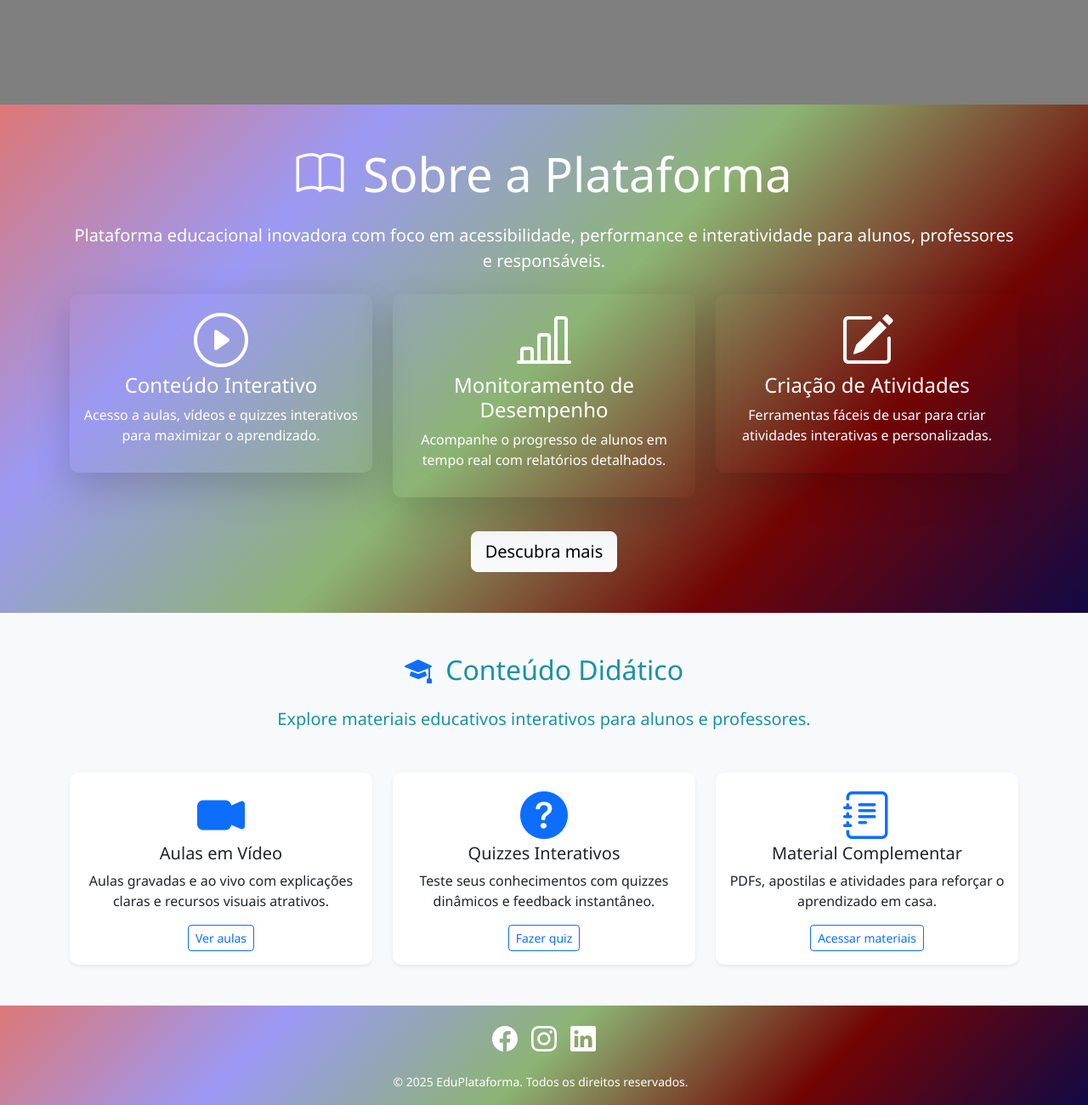
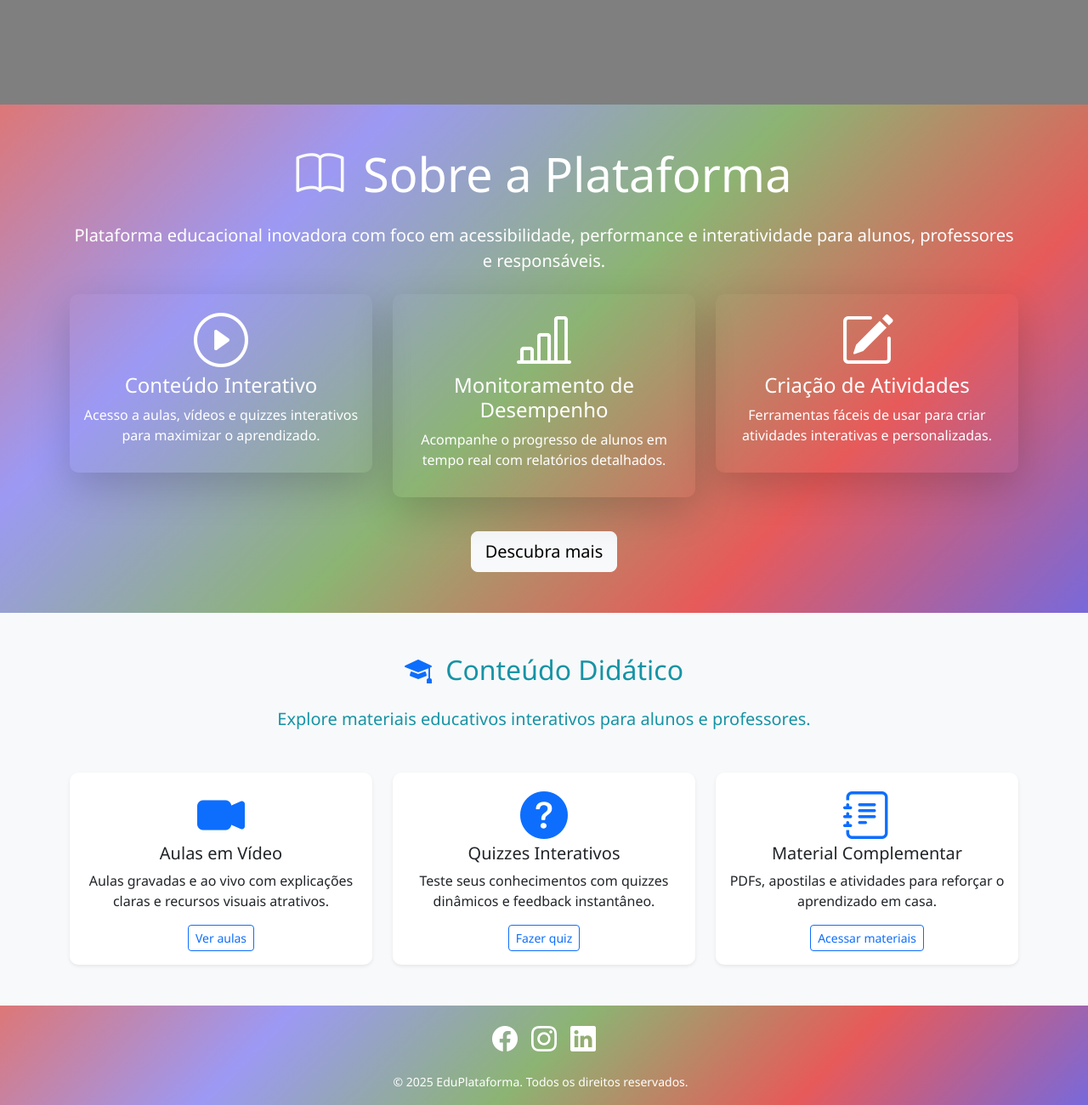
Before and after one commit to franciscomateusrodriguescastro/Projeto-Aplicado-Multiplataforma---Etapa-2, a plain HTML site: page conteudo.html in a window 1280 px wide. Shown: the part 517-1817 px from the top of the page at 85% size. Drawn offline with nearby package versions, Linux system fonts and the light colour scheme.

Commit message:
atualização 2.6.1

```diff
--- a/conteudo.html
+++ b/conteudo.html
@@ -54,7 +54,7 @@
   </section>
 
   <!-- Sobre -->
-  <section id="sobre" class="py-5" style="background: linear-gradient(135deg, #dd7777, #9c99f4,	#8cb473,	#720404, #110945);">
+  <section id="sobre" class="py-5" style="background: linear-gradient(135deg, #dd7777, #9c99f4,	#8cb473,	#e75a5a, #7869db);">
     <div class="container text-center text-white">
       <h2 class="display-4 mb-4">
         <i class="bi bi-book text-light me-2"></i> Sobre a Plataforma
@@ -145,7 +145,7 @@
 
 
   <!-- Footer -->
-  <footer class="text-white text-center py-3" style="background: linear-gradient(135deg,  #dd7777, #9c99f4,	#8cb473,	#720404, #110945);">
+  <footer class="text-white text-center py-3" style="background: linear-gradient(135deg, #dd7777, #9c99f4,	#8cb473,	#e75a5a, #7869db);">
     <div class="d-flex justify-content-center mb-3">
       <a href="" target="_blank" class="text-decoration-none mx-2">
         <i class="bi bi-facebook text-white" style="font-size: 30px;"></i>
```
